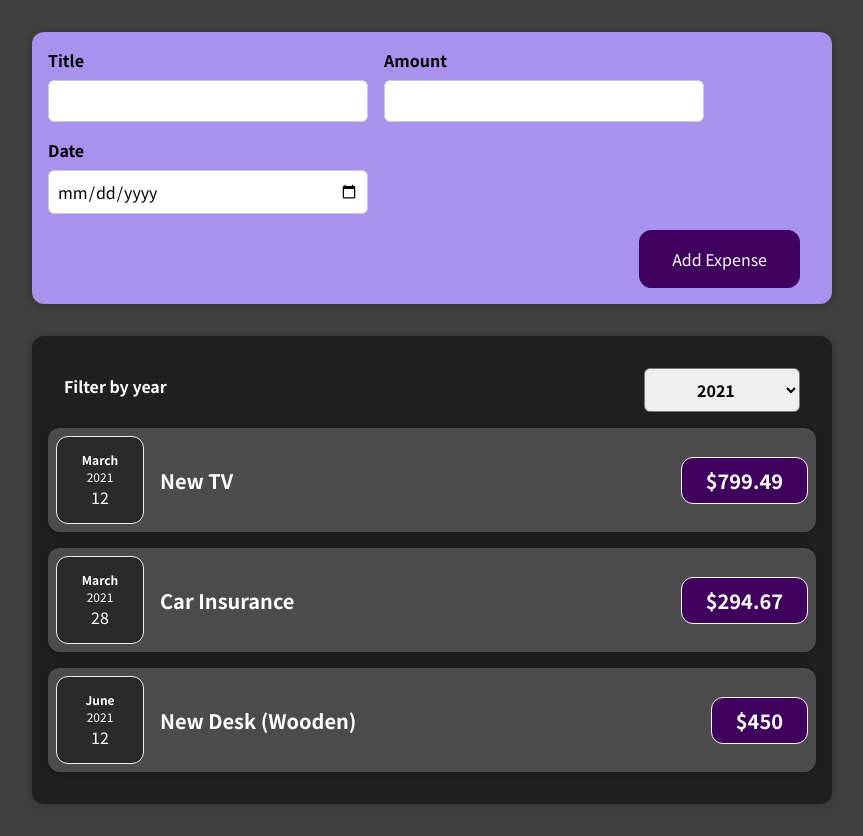
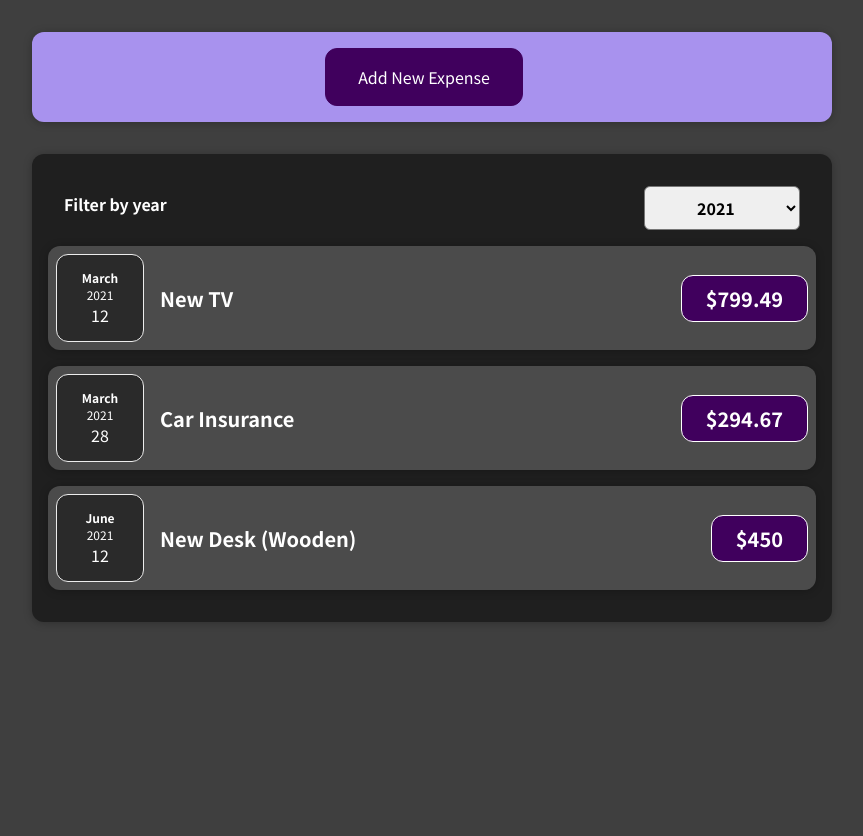
Before and after one commit to ColtonFalkner/ExpenseTracker, a React (Create React App) app in the folder my-app/: page / in a window 1280 px wide. Shown: the whole page, without its empty margins (208-1071 px from the left). After the commit the page ends 800 px from the top, so only its background shows below. Built offline with nearby package versions, Linux system fonts and the light colour scheme.

Commit message:
add expense now dynamically rendered

```diff
--- a/my-app/src/components/NewExpense/ExpenseForm.js
+++ b/my-app/src/components/NewExpense/ExpenseForm.js
@@ -85,6 +85,9 @@
         </div>
       </div>
       <div className='new-expense__actions'>
+        <button type='button' onClick={props.onCancel}>
+          Cancel
+        </button>
         <button type='submit'>Add Expense</button>
       </div>
     </form>
--- a/my-app/src/components/NewExpense/NewExpense.js
+++ b/my-app/src/components/NewExpense/NewExpense.js
@@ -1,19 +1,37 @@
-import React from 'react'
+import React, { useState } from 'react'
 import ExpenseForm from './ExpenseForm'
 import './NewExpense.css'
 
 const NewExpense = (props) => {
+  const [isEditing, setIsEditing] = useState(false)
   const saveExpenseDataHandler = (enteredExpenseData) => {
     const expenseData = {
       ...enteredExpenseData,
       id: Math.random().toString(),
     }
     props.onAddExpense(expenseData)
+    setIsEditing(false)
+  }
+
+  const startEditingHandler = () => {
+    setIsEditing(true)
+  }
+
+  const stopEditingHandler = () => {
+    setIsEditing(false)
   }
 
   return (
     <div className='new-expense'>
-      <ExpenseForm onSaveExpenseData={saveExpenseDataHandler} />
+      {!isEditing && (
+        <button onClick={startEditingHandler}>Add New Expense</button>
+      )}
+      {isEditing && (
+        <ExpenseForm
+          onSaveExpenseData={saveExpenseDataHandler}
+          onCancel={stopEditingHandler}
+        />
+      )}
     </div>
   )
 }
```
